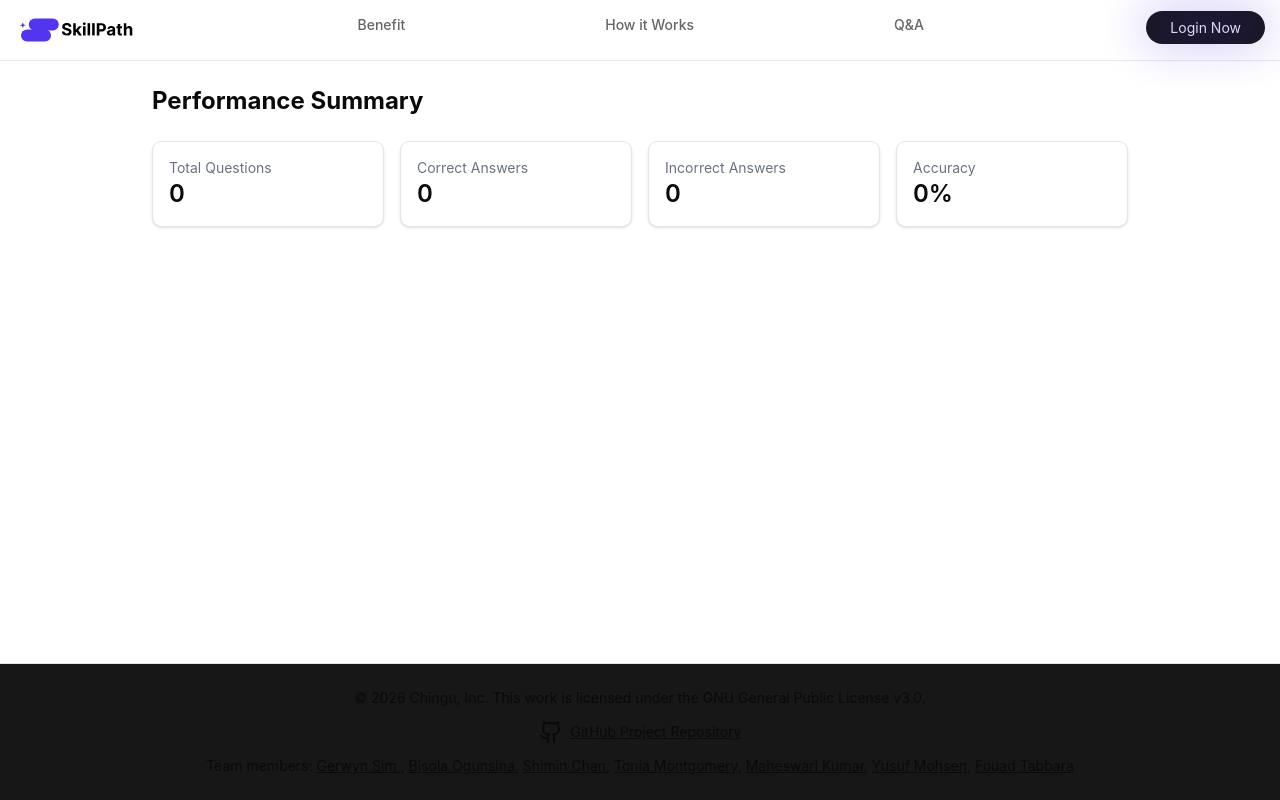
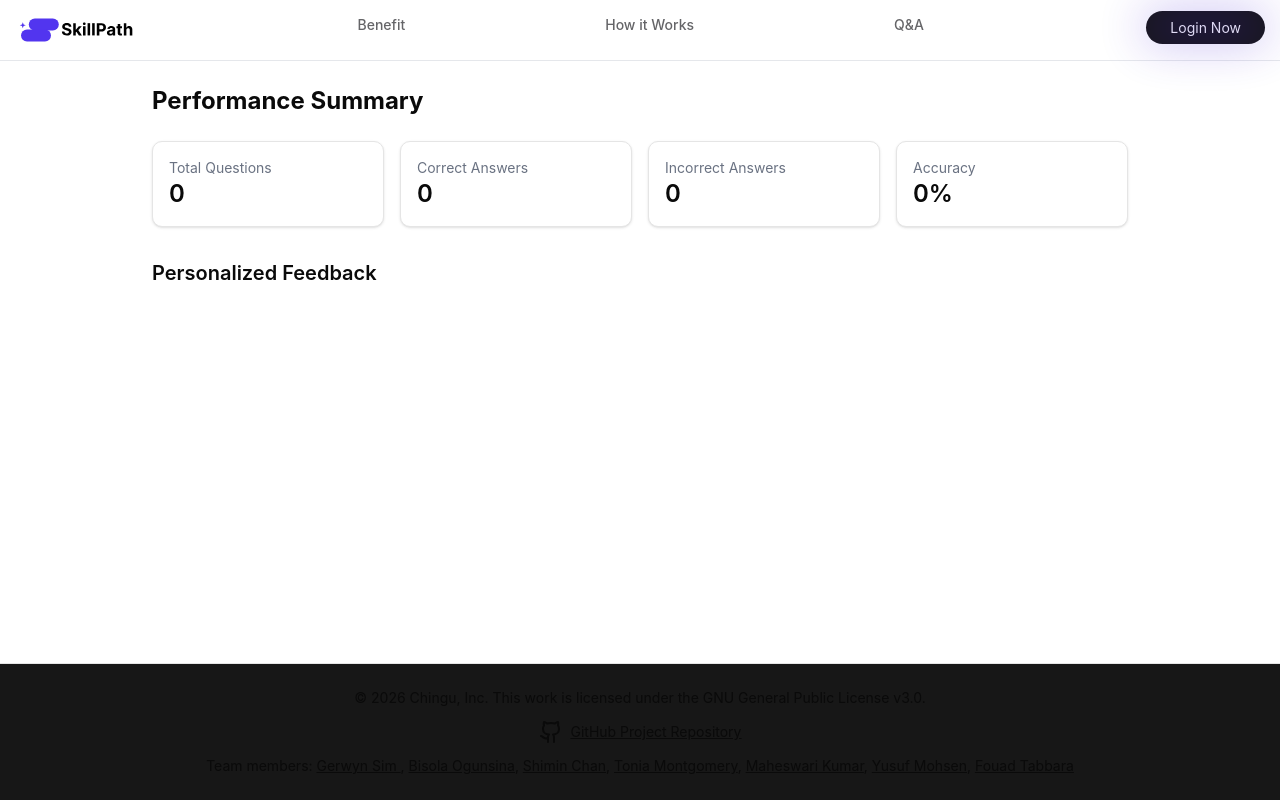
Before and after one commit to chingu-voyages/V59-tier3-team-37, a Next.js app: page /summary in a window 1280 px wide. Built offline with nearby package versions, Linux system fonts and the light colour scheme.

Commit message:
chore: reorder dependencies in package.json for clarity and add react-markdown

```diff
--- a/app/(routes)/summary/page.tsx
+++ b/app/(routes)/summary/page.tsx
@@ -2,9 +2,51 @@
 
 import SummaryCard from "@/components/custom/summary-card/SummaryCard";
 import { useSessionStore } from "@/store/useSessionStore";
+import { useEffect, useState } from "react";
+import Spinner from "@/components/custom/Spinner";
+import ReactMarkdown from "react-markdown";
 
 export default function SummaryPage() {
   const { selectedAnswers } = useSessionStore();
+  const [feedback, setFeedback] = useState<string>("");
+  const [loadingFeedback, setLoadingFeedback] = useState(false);
+  const [error, setError] = useState<string>("");
+
+  useEffect(() => {
+    const fetchFeedback = async () => {
+      if (selectedAnswers.length === 0) return;
+
+      setLoadingFeedback(true);
+      setError("");
+
+      try {
+        const response = await fetch("/api/gemini-feedback", {
+          method: "POST",
+          headers: {
+            "Content-Type": "application/json",
+          },
+          body: JSON.stringify({ selectedAnswers }),
+        });
+
+        if (!response.ok) {
+          throw new Error("Failed to fetch feedback");
+        }
+
+        const data = await response.json();
+
+        setFeedback(data.feedback);
+      } catch (err) {
+        console.error("Error fetching feedback:", err);
+        setError(
+          "Unable to load personalized feedback. Please try again later.",
+        );
+      } finally {
+        setLoadingFeedback(false);
+      }
+    };
+
+    fetchFeedback();
+  }, [selectedAnswers]);
 
   const total = selectedAnswers.length;
   const correct = selectedAnswers.filter(
@@ -25,38 +67,40 @@ export default function SummaryPage() {
         <SummaryCard title="Accuracy" value={`${accuracy}%`} />
       </div>
 
-      {/* Topic-wise Breakdown */}
-      {/* <h2 className="text-xl font-semibold mb-4">Topic-wise Performance</h2>
-      <div className="space-y-3">
-        {Object.entries(topicStats).map(([topic, data]) => {
-          const percent = Math.round((data.correct / data.total) * 100);
-          return (
-            <div
-              key={topic}
-              className="flex justify-between items-center border rounded-lg p-4"
-            >
-              <span className="font-medium">{topic}</span>
-              <span className="text-sm text-gray-600">
-                {data.correct}/{data.total} ({percent}%)
-              </span>
+      {/* AI Feedback */}
+      <div className="mt-8">
+        <h2 className="text-xl font-semibold mb-4">Personalized Feedback</h2>
+
+        {loadingFeedback && (
+          <div className="flex items-center justify-center p-8 border rounded-lg bg-muted/30">
+            <Spinner />
+            <span className="ml-3 text-muted-foreground">
+              Analyzing your performance...
+            </span>
+          </div>
+        )}
+
+        {error && (
+          <div className="p-4 border border-destructive/50 rounded-lg bg-destructive/10 text-destructive">
+            {error}
+          </div>
+        )}
+
+        {feedback && !loadingFeedback && (
+          <div className="border rounded-lg p-6 bg-linear-to-br from-blue-50 to-indigo-50 dark:from-blue-950/20 dark:to-indigo-950/20 shadow-sm">
+            <div className="flex items-start gap-3">
+              <div className="shrink-0 w-10 h-10 rounded-full bg-blue-500 flex items-center justify-center text-white font-bold">
+                AI
+              </div>
+              <div className="flex-1">
+                <div className="prose prose-sm max-w-none dark:prose-invert">
+                  <ReactMarkdown>{feedback}</ReactMarkdown>
+                </div>
+              </div>
             </div>
-          );
-        })} */}
+          </div>
+        )}
+      </div>
     </div>
-
-    //   {/* Incorrect Questions */}
-    //   <h2 className="text-xl font-semibold mt-8 mb-4">Review Mistakes</h2>
-    //   {results.filter(q => !q.isCorrect).length === 0 ? (
-    //     <p className="text-green-600">🎉 No mistakes! Great job.</p>
-    //   ) : (
-    //     <ul className="list-disc pl-6 space-y-2">
-    //       {results
-    //         .filter(q => !q.isCorrect)
-    //         .map(q => (
-    //           <li key={q.id}>{q.question}</li>
-    //         ))}
-    //     </ul>
-    //   )}
-    // </div>
   );
 }
--- /dev/null
+++ b/app/api/gemini-feedback/route.ts
@@ -0,0 +1,115 @@
+import { NextResponse } from "next/server";
+import type { FlashcardQuestionWithAnswer } from "@/types";
+
+export async function POST(request: Request) {
+  try {
+    const { selectedAnswers } = await request.json();
+
+    const apiKey = process.env.GEMINI_API_KEY;
+    if (!apiKey) {
+      return NextResponse.json(
+        { error: "GEMINI_API_KEY is not configured" },
+        { status: 500 },
+      );
+    }
+
+    // Format the data for Gemini
+    const formattedAnswers = selectedAnswers.map(
+      (answer: FlashcardQuestionWithAnswer) => {
+        const correctOption = answer.options.find((opt) => opt.isCorrect);
+        const selectedOption = answer.options.find(
+          (opt) => opt.id === answer.selectedOptionId,
+        );
+        const isCorrect = selectedOption?.id === correctOption?.id;
+
+        return {
+          question: answer.question,
+          role: answer.role,
+          selectedAnswer: selectedOption?.text || "Not answered",
+          correctAnswer: correctOption?.text || "",
+          isCorrect,
+        };
+      },
+    );
+
+    type FormattedAnswer = {
+      question: string;
+      role: string;
+      selectedAnswer: string;
+      correctAnswer: string;
+      isCorrect: boolean;
+    };
+
+    const correctCount = formattedAnswers.filter(
+      (a: FormattedAnswer) => a.isCorrect,
+    ).length;
+    const totalCount = formattedAnswers.length;
+
+    const prompt = `You are a career coach analyzing a tech quiz performance. The user answered ${correctCount} out of ${totalCount} questions correctly.
+
+Here are their answers:
+${formattedAnswers
+  .map(
+    (a: FormattedAnswer, idx: number) => `
+${idx + 1}. Question: ${a.question}
+   Role: ${a.role}
+   Their answer: ${a.selectedAnswer}
+   Correct answer: ${a.correctAnswer}
+   Status: ${a.isCorrect ? "✓ Correct" : "✗ Incorrect"}
+`,
+  )
+  .join("\n")}
+
+Provide a brief, encouraging 2-3 sentence summary of their performance, followed by a concise bulleted list of 3-4 specific areas they should focus on improving (based on the questions they got wrong and the roles they struggled with). Keep the tone supportive and actionable. Be direct and concise.`;
+
+    const response = await fetch(
+      `https://generativelanguage.googleapis.com/v1beta/models/gemini-2.5-flash:generateContent?key=${apiKey}`,
+      {
+        method: "POST",
+        headers: {
+          "Content-Type": "application/json",
+        },
+        body: JSON.stringify({
+          contents: [
+            {
+              parts: [
+                {
+                  text: prompt,
+                },
+              ],
+            },
+          ],
+          generationConfig: {
+            temperature: 0.7,
+          },
+        }),
+      },
+    );
+
+    if (!response.ok) {
+      const errorData = await response.text();
+      console.error("Gemini API error:", errorData);
+      return NextResponse.json(
+        { error: "Failed to get feedback from Gemini" },
+        { status: response.status },
+      );
+    }
+
+    const data = await response.json();
+    console.log({
+      data,
+    });
+
+    const feedback =
+      data.candidates?.[0]?.content?.parts?.[0]?.text ||
+      "Unable to generate feedback.";
+
+    return NextResponse.json({ feedback });
+  } catch (error) {
+    console.error("Error in gemini-feedback route:", error);
+    return NextResponse.json(
+      { error: "Internal server error" },
+      { status: 500 },
+    );
+  }
+}
--- a/components/custom/Spinner.tsx
+++ b/components/custom/Spinner.tsx
@@ -1,6 +1,6 @@
 const Spinner = () => {
   return (
-    <div className="flex min-h-screen items-center justify-center">
+    <div className="flex  items-center justify-center">
       <div className="animate-spin w-10 h-10 border-4 border-gray-300 border-t-black rounded-full" />
     </div>
   );
--- a/package.json
+++ b/package.json
@@ -12,10 +12,10 @@
     "biome:check": "biome check --fix ."
   },
   "dependencies": {
+    "@radix-ui/react-select": "^2.2.6",
+    "@radix-ui/react-slot": "^1.2.4",
     "@supabase/ssr": "^0.8.0",
     "@supabase/supabase-js": "^2.90.1",
-    "@radix-ui/react-select": "^2.2.6",
-    "@radix-ui/react-slot": "^1.2.4",
     "@uidotdev/usehooks": "^2.4.1",
     "class-variance-authority": "^0.7.1",
     "clsx": "^2.1.1",
@@ -24,6 +24,7 @@
     "next": "16.1.2",
     "react": "19.2.3",
     "react-dom": "19.2.3",
+    "react-markdown": "^10.1.0",
     "tailwind-merge": "^3.4.0",
     "vitest": "^4.0.18",
     "zod": "^4.3.6",
```
Also changed, not shown: 1 other file (tests, documents, lock files or other folders).
